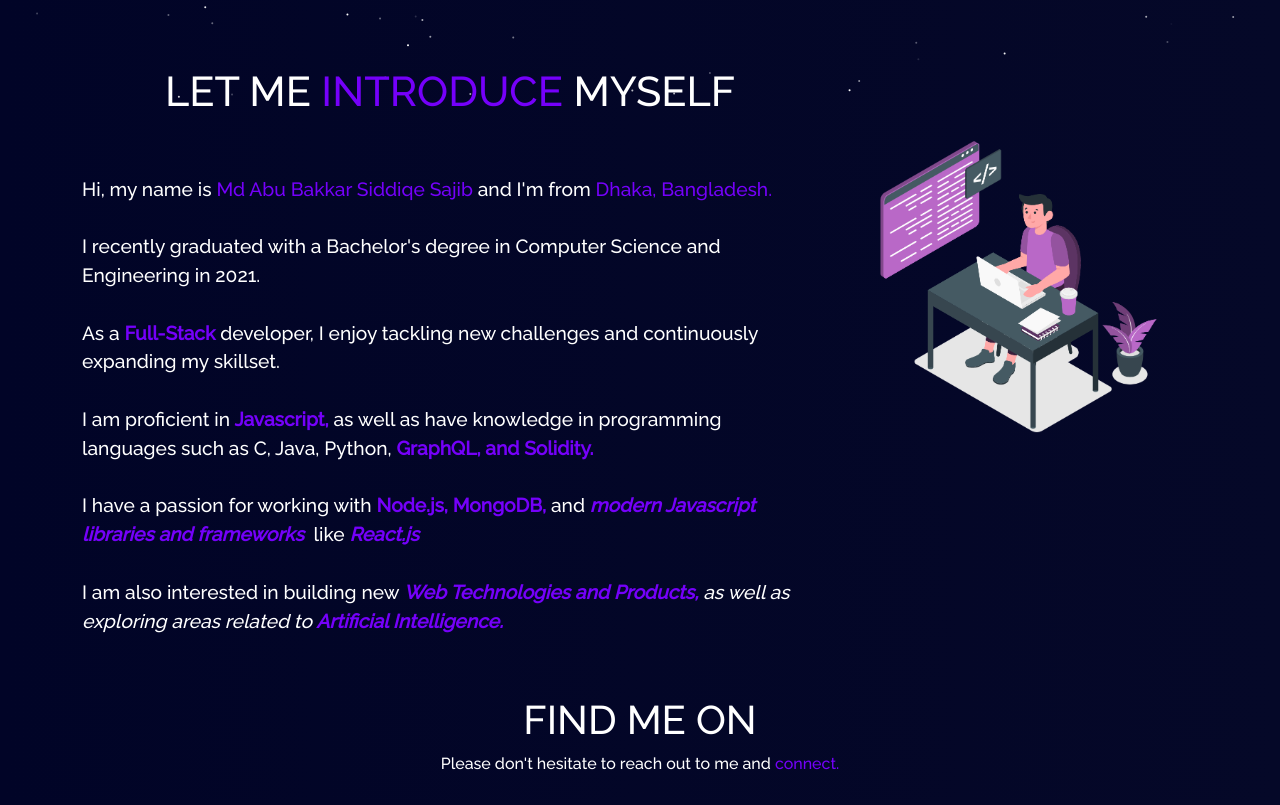
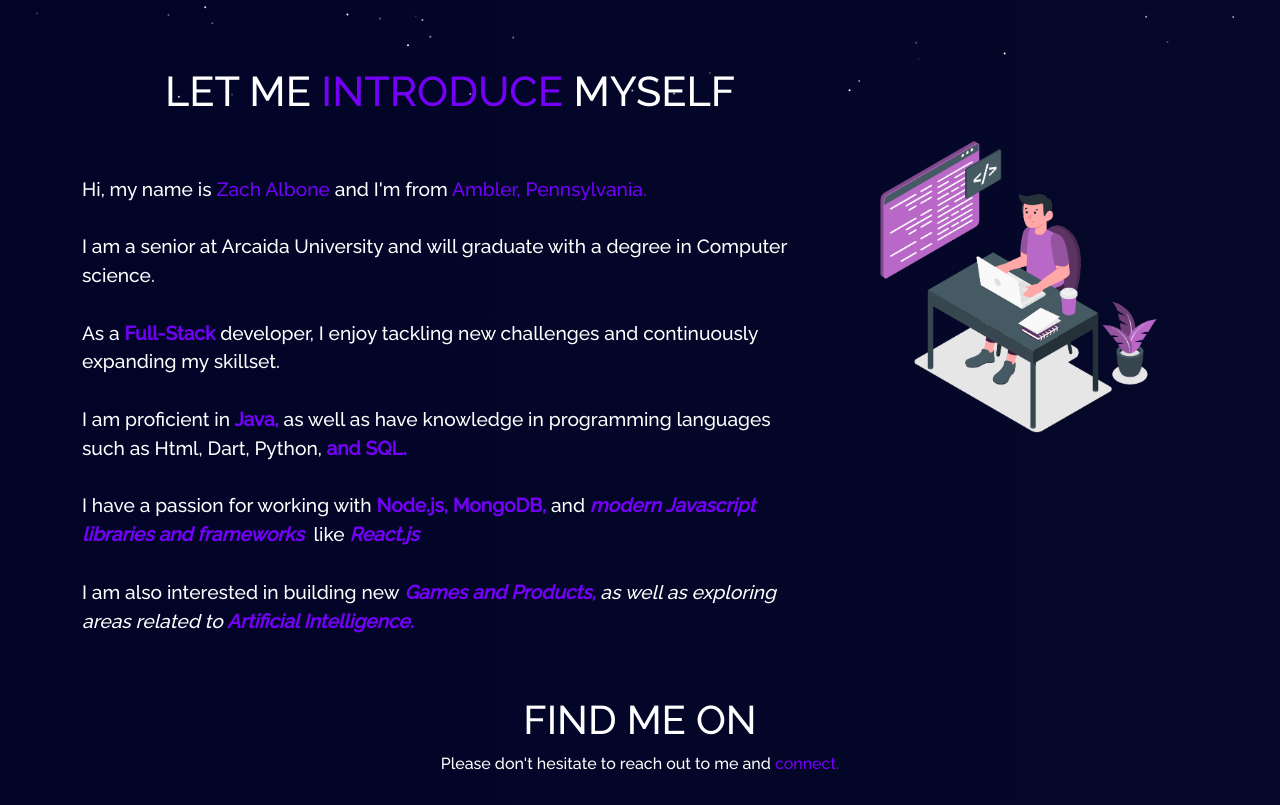
Before and after one commit to 19sajib/portfolio, a React (Create React App) app: page / in a window 1280 px wide. Shown: the part 702-1507 px from the top of the page. Built offline with nearby package versions, Linux system fonts and the light colour scheme.

Commit message:
update about with my profile

```diff
--- a/src/components/Home/About.jsx
+++ b/src/components/Home/About.jsx
@@ -20,11 +20,11 @@
                   LET ME <span className="yellow"> INTRODUCE </span> MYSELF
                 </h1>
                 <p className="home-about-body">
-                 Hi, my name is <span className="yellow">Md Abu Bakkar Siddiqe Sajib </span>
-                 and I'm from <span className="yellow"> Dhaka, Bangladesh.</span>
+                 Hi, my name is <span className="yellow">Zach Albone </span>
+                 and I'm from <span className="yellow"> Ambler, Pennsylvania.</span>
                 <br />
                 <br />
-                I recently graduated with a Bachelor's degree in Computer Science and Engineering in 2021.
+                I am a senior at Arcaida University and will graduate with a degree in Computer science.
                 <br />
                 <br />
                   As a
@@ -32,9 +32,9 @@
                   I enjoy tackling new challenges and continuously expanding my skillset.
                   <br />
                   <br />I am proficient in
-                    <b className="yellow"> Javascript, </b>
-                    as well as have knowledge in programming languages such as C, Java, Python,
-                  <b className="yellow"> GraphQL, and Solidity.</b>
+                    <b className="yellow"> Java, </b>
+                    as well as have knowledge in programming languages such as Html, Dart, Python,
+                  <b className="yellow"> and SQL.</b>
                   <br />
                   <br />
                   I have a passion for working
@@ -53,7 +53,7 @@
                   <br />
                   I am also interested in building new
                   <i>
-                    <b className="yellow"> Web Technologies and Products, </b>
+                    <b className="yellow"> Games and Products, </b>
                     as well as exploring areas related to
                     <b className="yellow"> Artificial Intelligence.</b>
                   </i>
```
